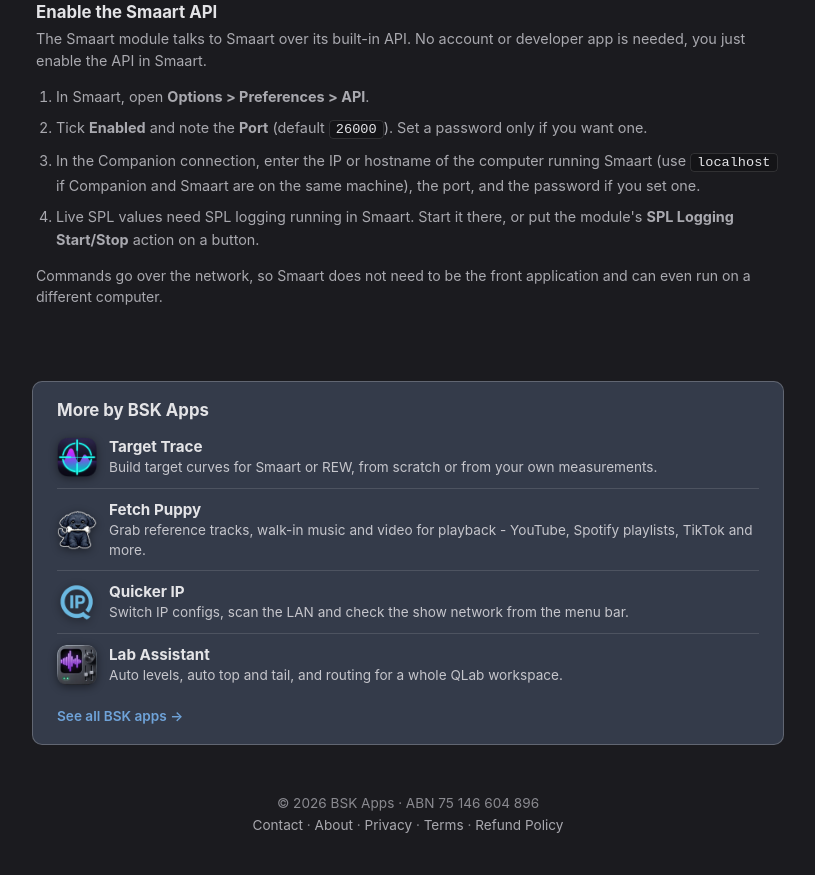
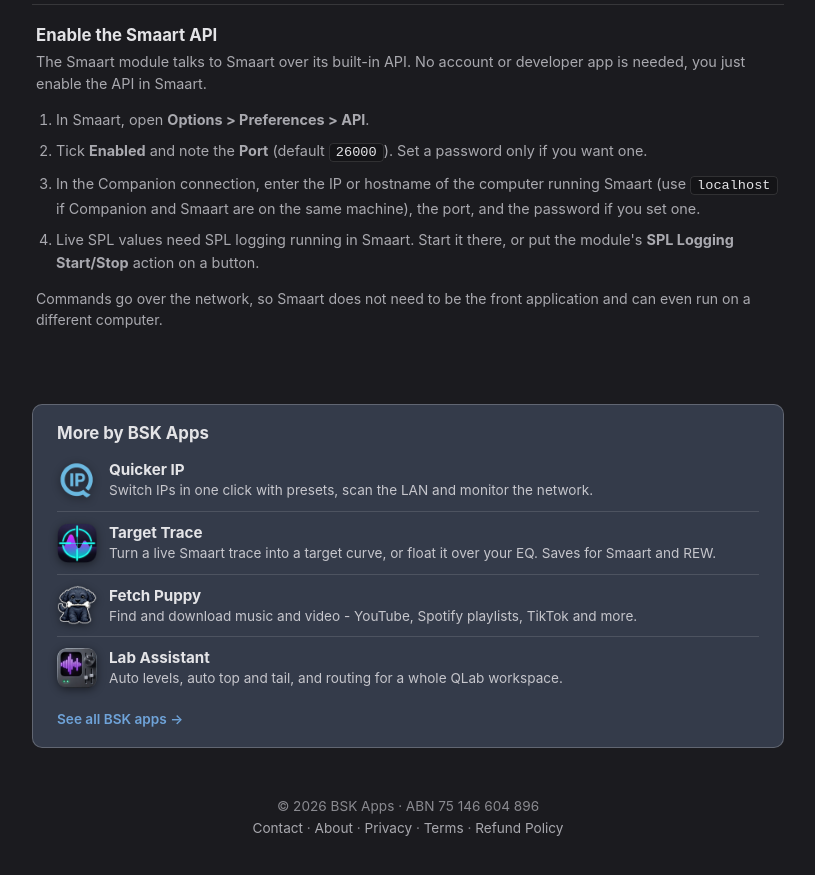
Before and after one commit to BSKapps/bskapps.github.io, a Jekyll site: the page tools/companion/index.html, which Jekyll copies as it is, in a window 1280 px wide and 900 px high, scrolled down 8369 px. Shown: the top 875 px of the window, without its empty margins (232-1047 px from the left). Built offline with Jekyll 4.4.1, drawn with Linux system fonts in a browser that asks for light colours; some of the changed text lies outside the part shown.

Commit message:
Tools pages: same app lines as Button Maker, Quicker IP first, Companion 4+ and no-separate-app note

```diff
--- a/tools/companion/index.html
+++ b/tools/companion/index.html
@@ -4,11 +4,11 @@
     <meta charset="UTF-8">
     <meta name="viewport" content="width=device-width, initial-scale=1.0">
     <title>BSK Companion Modules - Spotify and Smaart</title>
-    <meta name="description" content="BSK Companion modules for Bitfocus Companion: BSK Spotify and BSK Smaart. Free, open source, MIT licensed, with install instructions for Companion 3+.">
+    <meta name="description" content="BSK Companion modules for Bitfocus Companion: BSK Spotify and BSK Smaart. Free, open source, MIT licensed, with install instructions for Companion 4+.">
     <link rel="icon" type="image/png" href="/favicon.png">
     <link rel="apple-touch-icon" href="/images/favicon-180.png">
     <meta property="og:title" content="BSK Companion Modules - Spotify and Smaart">
-    <meta property="og:description" content="BSK Spotify and BSK Smaart modules for Bitfocus Companion. Free, open source, MIT licensed, with install steps for Companion 3+.">
+    <meta property="og:description" content="BSK Spotify and BSK Smaart modules for Bitfocus Companion. Free, open source, MIT licensed, with install steps for Companion 4+.">
     <meta property="og:image" content="https://bskapps.com/images/og-home.png">
     <meta property="og:image:width" content="1200">
     <meta property="og:image:height" content="630">
@@ -23,7 +23,7 @@
         <h1>BSK Companion Modules</h1>
         <p class="tagline">Open source Bitfocus Companion modules. Free, MIT licensed.</p>
 
-        <p class="section-desc">Two modules for Bitfocus Companion 4+: full Spotify control, and Rational Acoustics Smaart control with live SPL. Both install the same way - import the module package, then follow its short setup below.</p>
+        <p class="section-desc">Two modules for Bitfocus Companion 4+: full Spotify control, and Rational Acoustics Smaart control with live SPL. Both install the same way - import the module package, then follow its short setup below. These run inside Companion itself; there is no separate BSK app to install.</p>
 
         <div style="display: flex; gap: 26px; flex-wrap: wrap; margin-top: 18px; align-items: center;">
             <a class="download-link" href="#spotify" style="display: inline-flex; align-items: center; gap: 10px;">
@@ -152,17 +152,17 @@
 
         <div class="promo-card">
             <h3>More by BSK Apps</h3>
+            <a class="promo-row" href="/quickerip/">
+                <img loading="lazy" src="/images/quickip-icon-192.png" alt="" width="40" height="40">
+                <span class="promo-text"><b>Quicker IP</b>Switch IPs in one click with presets, scan the LAN and monitor the network.</span>
+            </a>
             <a class="promo-row" href="/targettrace/">
                 <img loading="lazy" src="/images/targettrace-icon-192.png" alt="" width="40" height="40">
-                <span class="promo-text"><b>Target Trace</b>Build target curves for Smaart or REW, from scratch or from your own measurements.</span>
+                <span class="promo-text"><b>Target Trace</b>Turn a live Smaart trace into a target curve, or float it over your EQ. Saves for Smaart and REW.</span>
             </a>
             <a class="promo-row" href="/fetchpuppy/">
                 <img loading="lazy" src="/images/fetchpuppy-icon-192.png" alt="" width="40" height="40">
-                <span class="promo-text"><b>Fetch Puppy</b>Grab reference tracks, walk-in music and video for playback - YouTube, Spotify playlists, TikTok and more.</span>
-            </a>
-            <a class="promo-row" href="/quickerip/">
-                <img loading="lazy" src="/images/quickip-icon-192.png" alt="" width="40" height="40">
-                <span class="promo-text"><b>Quicker IP</b>Switch IP configs, scan the LAN and check the show network from the menu bar.</span>
+                <span class="promo-text"><b>Fetch Puppy</b>Find and download music and video - YouTube, Spotify playlists, TikTok and more.</span>
             </a>
             <a class="promo-row" href="/labassistant/">
                 <img loading="lazy" src="/images/labassistant-icon-192.png" alt="" width="40" height="40">
--- a/tools/index.html
+++ b/tools/index.html
@@ -45,11 +45,11 @@
             <h3>The paid apps</h3>
             <a class="promo-row" href="/fetchpuppy/">
                 <img loading="lazy" src="/images/fetchpuppy-icon-192.png" alt="" width="40" height="40">
-                <span class="promo-text"><b>Fetch Puppy</b>Grab reference tracks, walk-in music and video for playback - YouTube, Spotify playlists, TikTok and more.</span>
+                <span class="promo-text"><b>Fetch Puppy</b>Find and download music and video - YouTube, Spotify playlists, TikTok and more.</span>
             </a>
             <a class="promo-row" href="/quickerip/">
                 <img loading="lazy" src="/images/quickip-icon-192.png" alt="" width="40" height="40">
-                <span class="promo-text"><b>Quicker IP</b>Switch IP configs, scan the LAN and check the show network from the menu bar.</span>
+                <span class="promo-text"><b>Quicker IP</b>Switch IPs in one click with presets, scan the LAN and monitor the network.</span>
             </a>
             <a class="promo-row" href="/labassistant/">
                 <img loading="lazy" src="/images/labassistant-icon-192.png" alt="" width="40" height="40">
@@ -57,7 +57,7 @@
             </a>
             <a class="promo-row" href="/targettrace/">
                 <img loading="lazy" src="/images/targettrace-icon-192.png" alt="" width="40" height="40">
-                <span class="promo-text"><b>Target Trace</b>Build target curves for Smaart or REW, from scratch or from your own measurements.</span>
+                <span class="promo-text"><b>Target Trace</b>Turn a live Smaart trace into a target curve, or float it over your EQ. Saves for Smaart and REW.</span>
             </a>
             <a class="promo-row" href="/stimulus/">
                 <img loading="lazy" src="/images/stimulus-icon-192.png" alt="" width="40" height="40">
```
Also changed, not shown: tools/reaper/index.html (+6 -2 lines).
